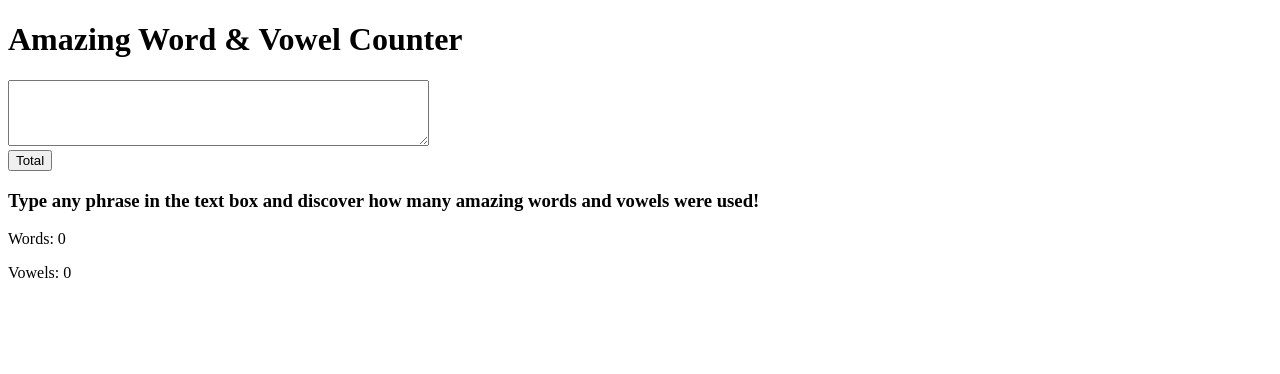
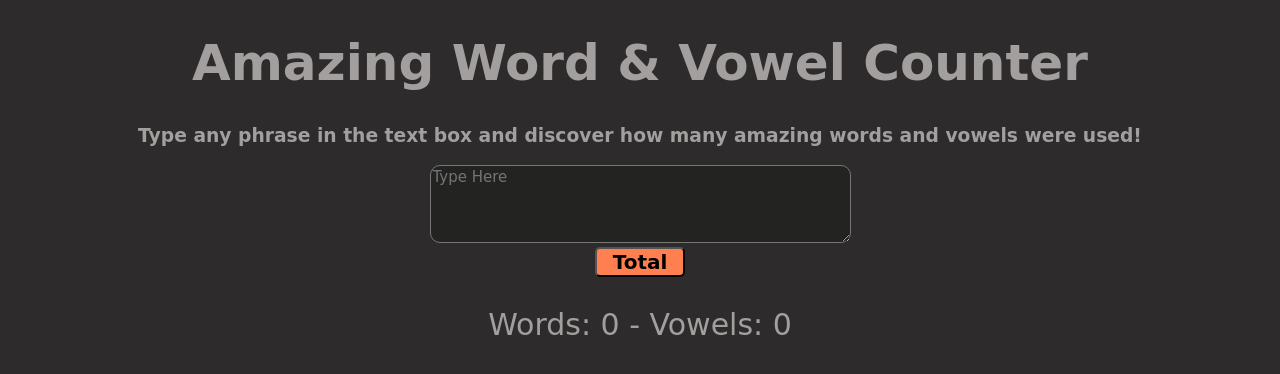
Before and after one commit to nomoneyrecord/Word-And-Vowel-Count, a plain HTML site: page index.html in a window 1280 px wide. Both pictures are taken after a click on the button "Total". Drawn offline with Linux system fonts and the light colour scheme.

Commit message:
Final commit with simple styling

```diff
--- a/index.html
+++ b/index.html
@@ -13,14 +13,14 @@
 </head>
 <body>
   <h1>Amazing Word & Vowel Counter</h1>
-    <textarea id="input" name="words" rows="4" cols="50"></textarea>
+  <h3>Type any phrase in the text box and discover how many amazing words and vowels were used!</h3>
+    <textarea id="input" name="words" rows="4" placeholder="Type Here" cols="50"></textarea>
     <br>
-    <button onclick="countWords(),countVowels(str1)">Total</button>
-  <h3>Type any phrase in the text box and discover how many amazing words and vowels were used!</h3>
+    <button onclick="countWords(),countVowels()">Total</button>
+
   <p>Words:
     <span id="show">0</span>
-  </p>
-  <p>Vowels:
+    - Vowels:
     <span id="show2">0</span>
   </p>
 
--- a/script.js
+++ b/script.js
@@ -13,13 +13,13 @@ function countWords(){
   document.getElementById("show").innerText = numWord;
 }
 
-function countVowels(str1){
+function countVowels(){
+  let words = document.getElementById("input").value;
   let vowels = 'aeiouAEIOU';
   let numVowel = 0;
 
-  for (let x = 0; x < str1.length; x++){
-    const currentCharacter = words[i];
-    if (vowels.indexOf(str1[x]) !== -1)
+  for (let x = 0; x < words.length; x++){
+    if (vowels.indexOf(words[x]) !== -1)
     {
       numVowel += 1;
     }
--- a/style.css
+++ b/style.css
@@ -0,0 +1,35 @@
+body {
+  text-align: center;
+  font-family: cursive;
+  background-color:rgb(45, 43, 43);
+  color:rgb(163, 159, 159)
+}
+
+h1 {
+  font-size: 50px;
+}
+
+textarea {
+  font-family: cursive;
+  background-color: rgb(35, 35, 34);
+  color:rgb(194, 114, 29);
+  font-size: 15px;
+  border-radius: 10px;
+}
+
+button {
+  width: 90px;
+  background-color: coral;
+  font-family: cursive;
+  font-size: 20px;
+  border-radius: 5px;
+  font-weight: bold;
+}
+
+p {
+  font-size: 30px;
+}
+
+.placeholder {
+  color:rgb(45, 43, 43);
+}
```
Also changed, not shown: Old-Scroll.png (added).
